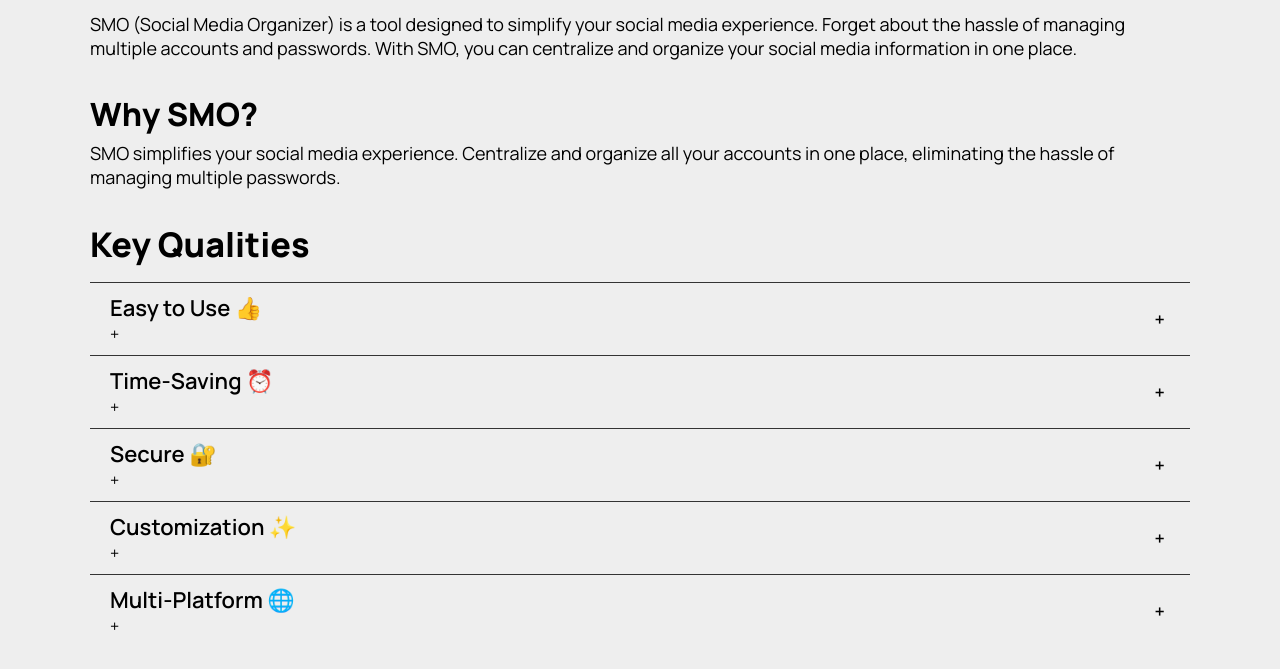
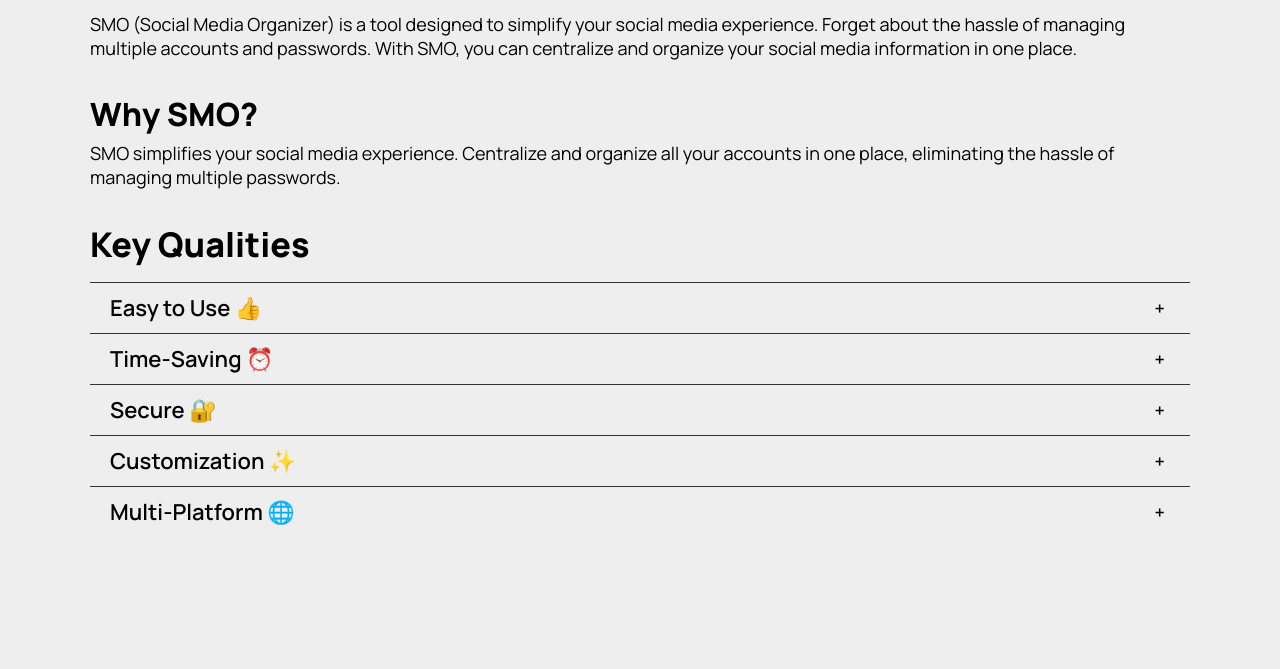
Before and after one commit to Biolater/social-media-organizer, a React (Vite) app: page / in a window 1280 px wide. Shown: the part 877-1546 px from the top of the page. Built offline with nearby package versions, Linux system fonts and the light colour scheme.

Commit message:
fixed arrow

```diff
--- a/src/Components/WhatIsSmo/Smo.jsx
+++ b/src/Components/WhatIsSmo/Smo.jsx
@@ -81,9 +81,6 @@ const Smo = () => {
                   <p>
                     {name} {icon}
                   </p>
-                  <span className="accordion-arrow">
-                    {activeAccordion.includes(name) ? "-" : "+"}
-                  </span>
                 </div>
                 <div
                   className={`accordion-content ${
```
